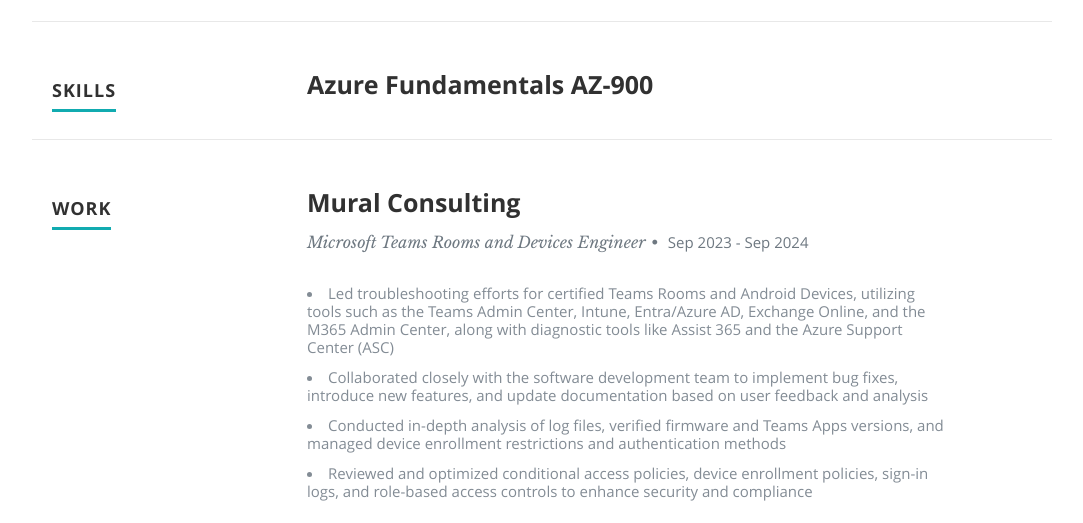
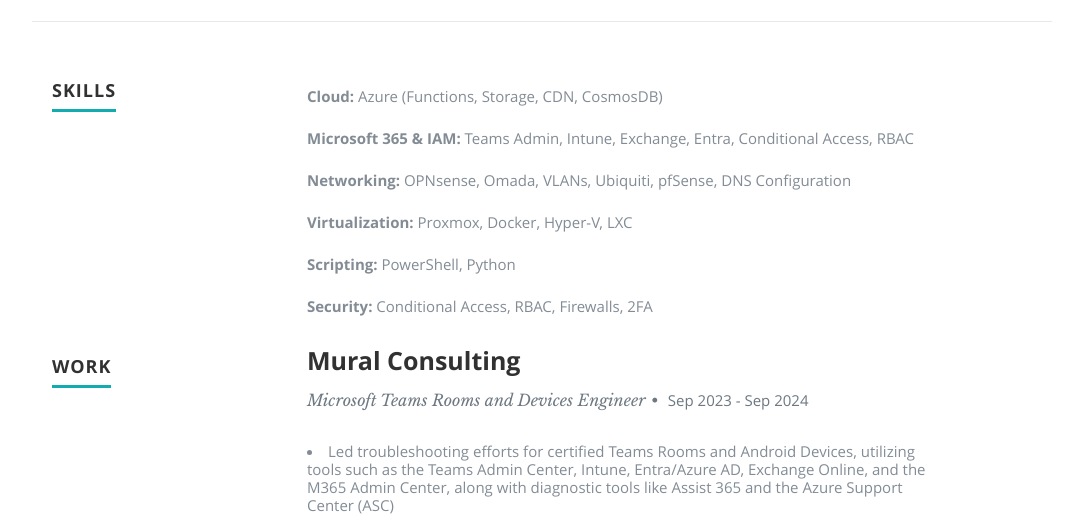
Before and after one commit to techbrett/azure_resume, a website: page frontend/index.html in a window 1280 px wide. Shown: the part 1850-2373 px from the top of the page, without its empty margins (98-1181 px from the left). Drawn offline with nearby package versions, Linux system fonts and the light colour scheme; no server answers.

Commit message:
Resume Overhaul March 2025

```diff
--- a/frontend/index.html
+++ b/frontend/index.html
@@ -71,7 +71,7 @@
             <ul class="social">
 
                <li><a href="https://linkedin.com/in/hagenab"><i class="fa fa-linkedin"></i></a></li>
-               <li><a href="mailto:brett.hagenauer@gmail.com"><i class="fa fa-envelope"></i></a></li>
+               <li><a href="mailto:hwvqligw9@mozmail.com"><i class="fa fa-envelope"></i></a></li>
                <li><a href="https://blog.techbrett.net"><i class="fa fa-globe"></i></a></li>
                <li><a href="https://github.com/techbrett/azure_resume"><i class="fa fa-github"></i></a></li>
 
@@ -148,21 +148,24 @@
 
       <!-- Skills
 ----------------------------------------------- -->
-<div class="row certification">
+<div class="row skills">
 
    <div class="three columns header-col">
       <h1><span>Skills</span></h1>
    </div>
 
    <div class="nine columns main-col">
-
-      <div class="row item">
-
-         <div class="twelve columns">
-
-            <h3>Azure Fundamentals AZ-900</h3>
-         </div>
-
+      <div class="skills-container">
+         <div class="skill-column">
+            <ul>
+               <li><strong>Cloud:</strong> Azure (Functions, Storage, CDN, CosmosDB)</li>
+               <li><strong>Microsoft 365 & IAM:</strong> Teams Admin, Intune, Exchange, Entra, Conditional Access, RBAC</li>
+               <li><strong>Networking:</strong> OPNsense, Omada, VLANs, Ubiquiti, pfSense, DNS Configuration</li>
+               <li><strong>Virtualization:</strong> Proxmox, Docker, Hyper-V, LXC</li>
+               <li><strong>Scripting:</strong> PowerShell, Python</li>
+               <li><strong>Security:</strong> Conditional Access, RBAC, Firewalls, 2FA</li>
+            </ul>
+            </div>
       </div> <!-- item end -->
 
    </div> <!-- main-col end -->
@@ -356,7 +359,7 @@
 
             <ul class="social-links">
                <li><a href="https://linkedin.com/in/hagenab"><i class="fa fa-linkedin"></i></a></li>
-               <li><a href="mailto:brett.hagenauer@gmail.com"><i class="fa fa-envelope"></i></a></li>
+               <li><a href="mailto:hwvqligw9@mozmail.com"><i class="fa fa-envelope"></i></a></li>
                <li><a href="https://blog.techbrett.net"><i class="fa fa-globe"></i></a></li>
                <li><a href="https://github.com/techbrett/azure_resume"><i class="fa fa-github"></i></a></li>
             </ul>
```
